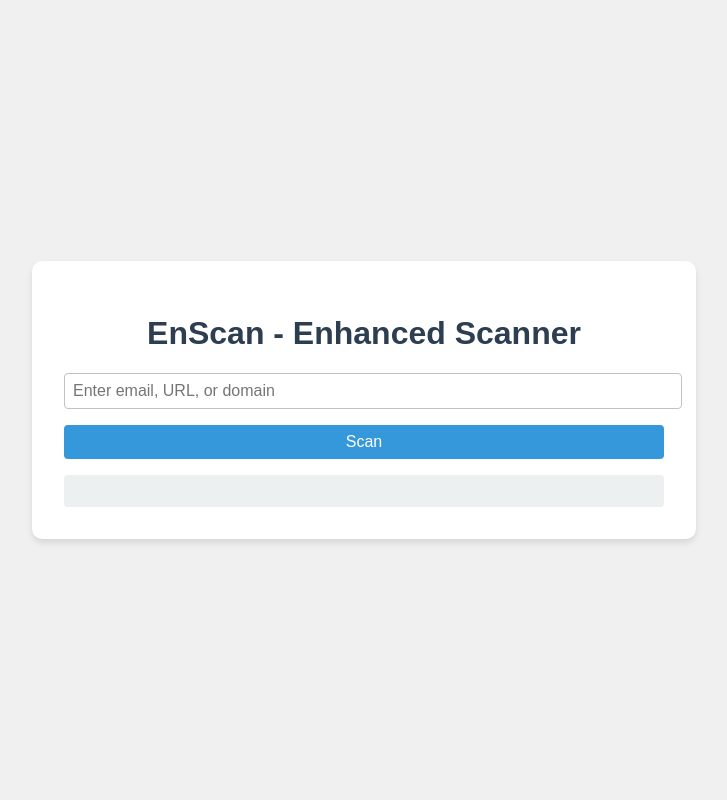
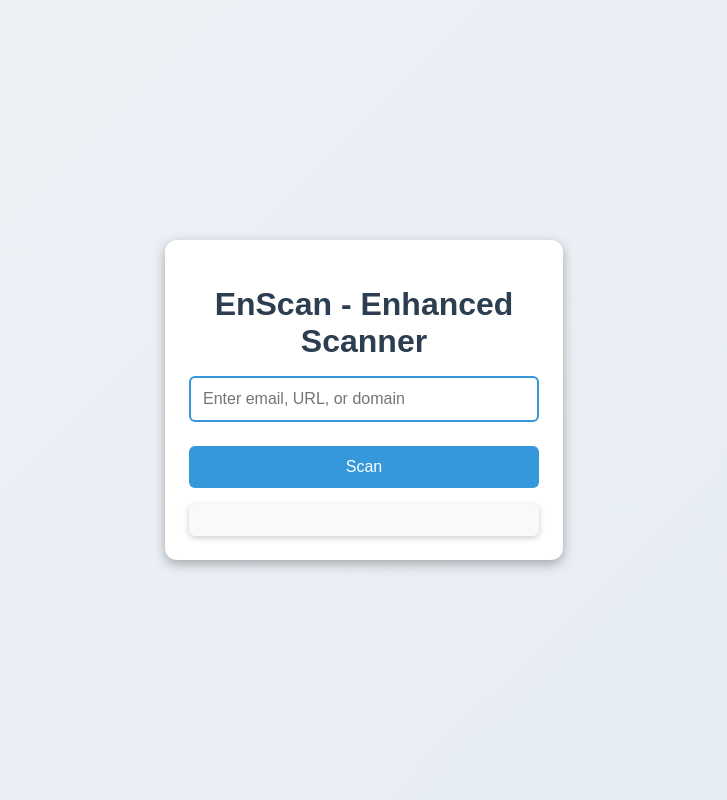
Before and after one commit to itslaks/INFOSIGHT, a Flask app: template templates/enscan.html in a window 1280 px wide. Shown: the whole page, without its empty margins (276-1003 px from the left). Run offline with Flask 3, Linux system fonts and the light colour scheme; the template is opened without the code that fills it, so the values that code supplies are empty.

Commit message:
IMPROVEMENT

```diff
--- a/templates/enscan.html
+++ b/templates/enscan.html
@@ -3,77 +3,207 @@
 <head>
     <meta charset="UTF-8">
     <meta name="viewport" content="width=device-width, initial-scale=1.0">
-    <title>EnScan - Enhanced Scanner</title>
+    <title>Enhanced Scanner</title>
     <style>
         body {
-            font-family: Arial, sans-serif;
-            background-color: #f0f0f0;
+            font-family: 'Arial', sans-serif;
+            background: linear-gradient(135deg, #f0f4f8, #e1e9f0);
             display: flex;
             justify-content: center;
             align-items: center;
             height: 100vh;
             margin: 0;
+            padding: 20px;
+            box-sizing: border-box;
+            background-size: 200% 200%;
+            animation: gradientShift 6s ease infinite;
         }
+
+        @keyframes gradientShift {
+            0% { background-position: 0% 50%; }
+            50% { background-position: 100% 50%; }
+            100% { background-position: 0% 50%; }
+        }
+
         .container {
-            background-color: white;
-            padding: 2rem;
-            border-radius: 10px;
-            box-shadow: 0 4px 6px rgba(0, 0, 0, 0.1);
-            max-width: 600px;
+            background-color: #ffffff;
+            padding: 1.5rem;
+            border-radius: 12px;
+            box-shadow: 0 4px 12px rgba(0, 0, 0, 0.3);
+            max-width: 350px;
             width: 100%;
+            transition: transform 0.3s, box-shadow 0.3s, background-color 0.3s;
+            text-align: center;
+            position: relative;
+            overflow: hidden;
         }
+
+        .container:hover {
+            transform: scale(1.03);
+            box-shadow: 0 8px 24px rgba(0, 0, 0, 0.4);
+            background-color: #f9f9f9;
+        }
+
         h1 {
             color: #2c3e50;
-            text-align: center;
+            margin-bottom: 1rem;
+            font-size: 2rem;
+            position: relative;
         }
+
+        h1::after {
+            content: '';
+            position: absolute;
+            left: 0;
+            bottom: -5px;
+            width: 50%;
+            height: 4px;
+            background: #3498db;
+            border-radius: 2px;
+            transform: scaleX(0);
+            transform-origin: bottom right;
+            transition: transform 0.3s;
+        }
+
+        h1:hover::after {
+            transform: scaleX(1);
+            transform-origin: bottom left;
+        }
+
+        .search-container {
+            position: relative;
+            margin-bottom: 1rem;
+        }
+
         input[type="text"] {
-            width: 100%;
-            padding: 0.5rem;
-            margin-bottom: 1rem;
-            border: 1px solid #bdc3c7;
-            border-radius: 4px;
+            width: 92%;
+            padding: 0.75rem;
+            margin-bottom: 0.5rem;
+            border: 2px solid #3498db;
+            border-radius: 6px;
             font-size: 1rem;
+            outline: none;
+            transition: border-color 0.3s, box-shadow 0.3s, transform 0.2s;
         }
+
+        input[type="text"]:focus {
+            border-color: #2980b9;
+            box-shadow: 0 0 8px rgba(41, 128, 185, 0.5);
+            transform: scale(1.02);
+        }
+
         button {
             background-color: #3498db;
             color: white;
-            padding: 0.5rem 1rem;
+            padding: 0.75rem;
             border: none;
-            border-radius: 4px;
+            border-radius: 6px;
             cursor: pointer;
             width: 100%;
             font-size: 1rem;
-            transition: background-color 0.3s;
+            transition: background-color 0.3s, transform 0.2s, box-shadow 0.3s;
+            position: relative;
+            overflow: hidden;
         }
+
+        button::before {
+            content: '';
+            position: absolute;
+            top: 50%;
+            left: 50%;
+            width: 300%;
+            height: 300%;
+            background: rgba(84, 248, 248, 0.3);
+            border-radius: 50%;
+            transform: translate(-50%, -50%);
+            opacity: 0;
+            transition: opacity 0.5s;
+        }
+
+        button:hover::before {
+            opacity: 1;
+            animation: glow 1.5s infinite;
+        }
+
+        @keyframes glow {
+            0% {
+                box-shadow: 0 0 8px rgba(255, 255, 255, 0.5);
+            }
+            50% {
+                box-shadow: 0 0 20px rgba(255, 255, 255, 0.8);
+            }
+            100% {
+                box-shadow: 0 0 8px rgba(255, 255, 255, 0.5);
+            }
+        }
+
         button:hover {
             background-color: #2980b9;
+            transform: translateY(-2px);
+            box-shadow: 0 6px 12px rgba(41, 128, 185, 0.5);
         }
+
+        button:active {
+            background-color: #1f6f91;
+            transform: translateY(0);
+            box-shadow: 0 3px 6px rgba(26, 108, 167, 0.5);
+        }
+
         #result {
             margin-top: 1rem;
             padding: 1rem;
-            background-color: #ecf0f1;
-            border-radius: 4px;
+            background-color: #f9f9f9;
+            border-radius: 6px;
             white-space: pre-wrap;
             font-family: monospace;
             font-size: 0.9rem;
+            color: #34495e;
+            box-shadow: 0 2px 6px rgba(0, 0, 0, 0.2);
+            position: relative;
         }
+
         .loading {
-            text-align: center;
             color: #7f8c8d;
+            font-style: italic;
+            position: relative;
+        }
+
+        .loading::before {
+            content: '';
+            position: absolute;
+            left: 50%;
+            top: 50%;
+            width: 16px;
+            height: 16px;
+            border: 2px solid #3498db;
+            border-radius: 50%;
+            border-top: 2px solid transparent;
+            animation: spin 1s linear infinite;
+            transform: translate(-50%, -50%);
+        }
+
+        @keyframes spin {
+            0% { transform: rotate(0deg); }
+            100% { transform: rotate(360deg); }
         }
     </style>
 </head>
 <body>
     <div class="container">
         <h1>EnScan - Enhanced Scanner</h1>
-        <input type="text" id="input" placeholder="Enter email, URL, or domain">
+        <div class="search-container">
+            <input type="text" id="input" placeholder="Enter email, URL, or domain">
+        </div>
         <button onclick="scan()">Scan</button>
         <div id="result"></div>
     </div>
 
     <script>
+        const input = document.getElementById('input');
+
+        // Scan function
         async function scan() {
-            const input = document.getElementById('input').value;
+            const query = input.value;
             const resultDiv = document.getElementById('result');
             resultDiv.innerHTML = '<p class="loading">Scanning... Please wait.</p>';
 
@@ -83,7 +213,7 @@
                     headers: {
                         'Content-Type': 'application/json',
                     },
-                    body: JSON.stringify({ input: input }),
+                    body: JSON.stringify({ input: query }),
                 });
 
                 if (!response.ok) {
```
Also changed, not shown: enscan.py (+56 -23 lines).
